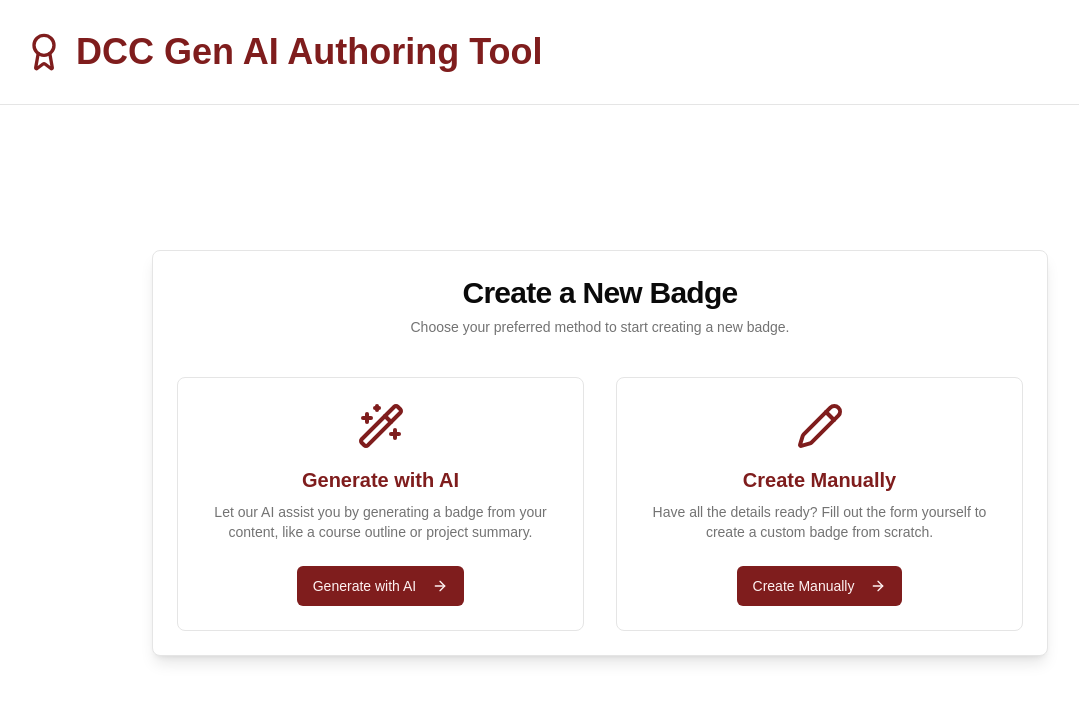
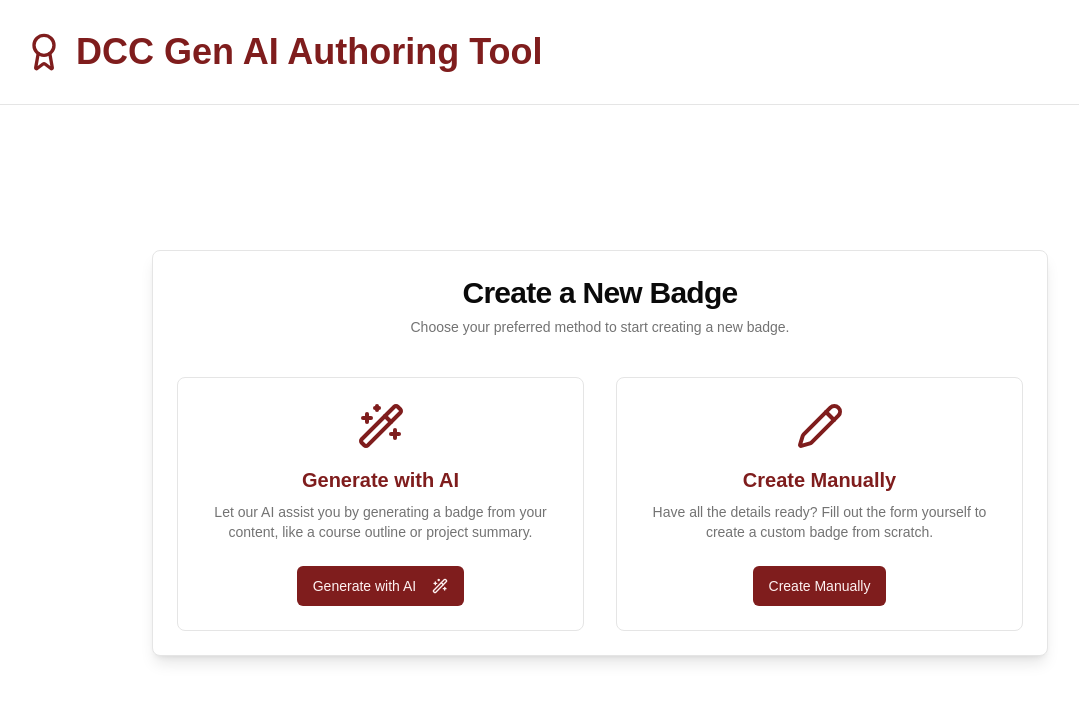
Before and after one commit to oneorigin-2-0/dcc-credential-co-writer, a Next.js app in the folder frontend/: page / in a window 1280 px wide. Shown: the top 702 px of the page, without its empty margins (40-1119 px from the left). Built offline with nearby package versions, Linux system fonts and the light colour scheme.

Commit message:
Make the following changes:
,

Find this element:

  <LinkComponent hre

```diff
--- a/frontend/src/app/page.tsx
+++ b/frontend/src/app/page.tsx
@@ -7,7 +7,7 @@ import {
   CardHeader,
   CardTitle,
 } from '@/components/ui/card';
-import { Award, WandSparkles, Pencil, ArrowRight } from 'lucide-react';
+import { Award, WandSparkles, Pencil } from 'lucide-react';
 
 export default function LandingPage() {
   return (
@@ -36,7 +36,7 @@ export default function LandingPage() {
                     <h3 className="text-xl font-semibold mb-2 text-primary">Generate with AI</h3>
                     <p className="text-muted-foreground mb-6 text-sm">Let our AI assist you by generating a badge from your content, like a course outline or project summary.</p>
                     <Button asChild>
-                        <Link href="/genai">Generate with AI <ArrowRight className="ml-2"/></Link>
+                        <Link href="/genai">Generate with AI <WandSparkles className="ml-2"/></Link>
                     </Button>
                 </div>
                  <div className="flex flex-col items-center p-6 border rounded-lg hover:shadow-md transition-shadow">
@@ -44,7 +44,7 @@ export default function LandingPage() {
                     <h3 className="text-xl font-semibold mb-2 text-primary">Create Manually</h3>
                     <p className="text-muted-foreground mb-6 text-sm">Have all the details ready? Fill out the form yourself to create a custom badge from scratch.</p>
                     <Button asChild>
-                        <Link href="/manual">Create Manually <ArrowRight className="ml-2"/></Link>
+                        <Link href="/manual">Create Manually</Link>
                     </Button>
                 </div>
               </div>
```
